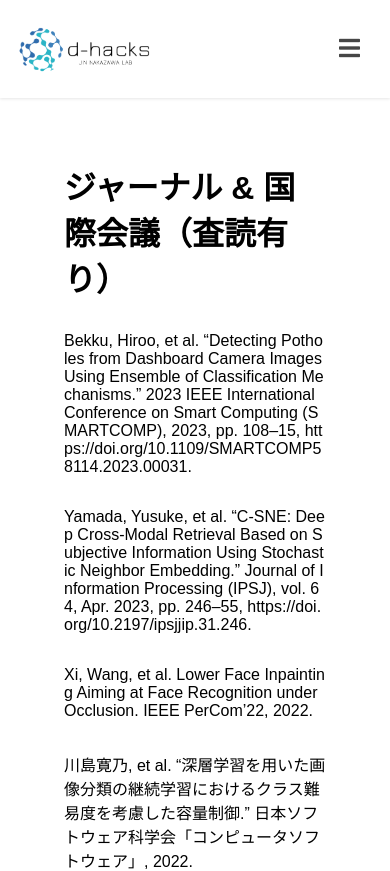
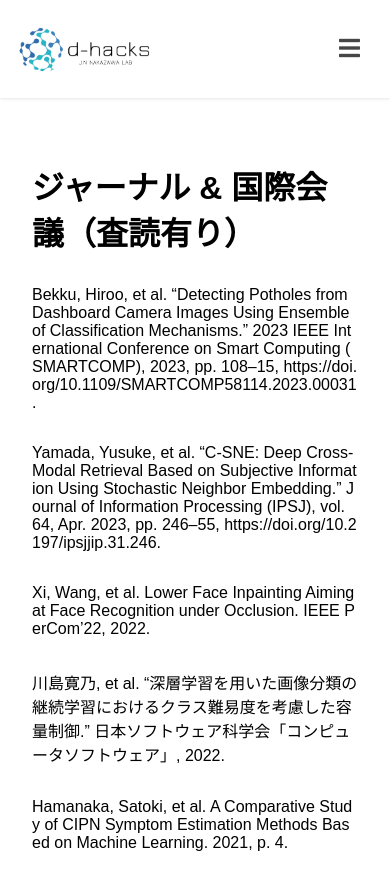
Before and after one commit to nkzwlab/dhacks-site, a Vue app: page /publications in a window 390 px wide. Shown: the top 871 px of the page. Built offline with nearby package versions, Linux system fonts and the light colour scheme.

Commit message:
fixed to responsive

```diff
--- a/src/views/PublicationView.vue
+++ b/src/views/PublicationView.vue
@@ -52,21 +52,27 @@
   align-items: center;
   font-family: 'メイリオ', Meiryo, 'ＭＳ Ｐゴシック', 'Hiragino Kaku Gothic Pro',
   'ヒラギノ角ゴ Pro W3', sans-serif;
-  padding: 0 3rem 3rem 3rem;
+  padding: 0 4rem 3rem;
 }
 
 h1 {
   margin-top: 3rem;
-  padding: 1rem;
+  padding: 1rem 0;
 }
 
 p {
-  padding: 1rem;
+  padding: 1rem 0;
   line-break: anywhere;
 }
 
 a {
   display: block;
-  padding: 0.5rem 1rem;
+  padding: 0.5rem 0;
+}
+
+@media screen and (max-width: 600px) {
+  .publications {
+    padding: 0 2rem 3rem;
+  }
 }
 </style>
```
